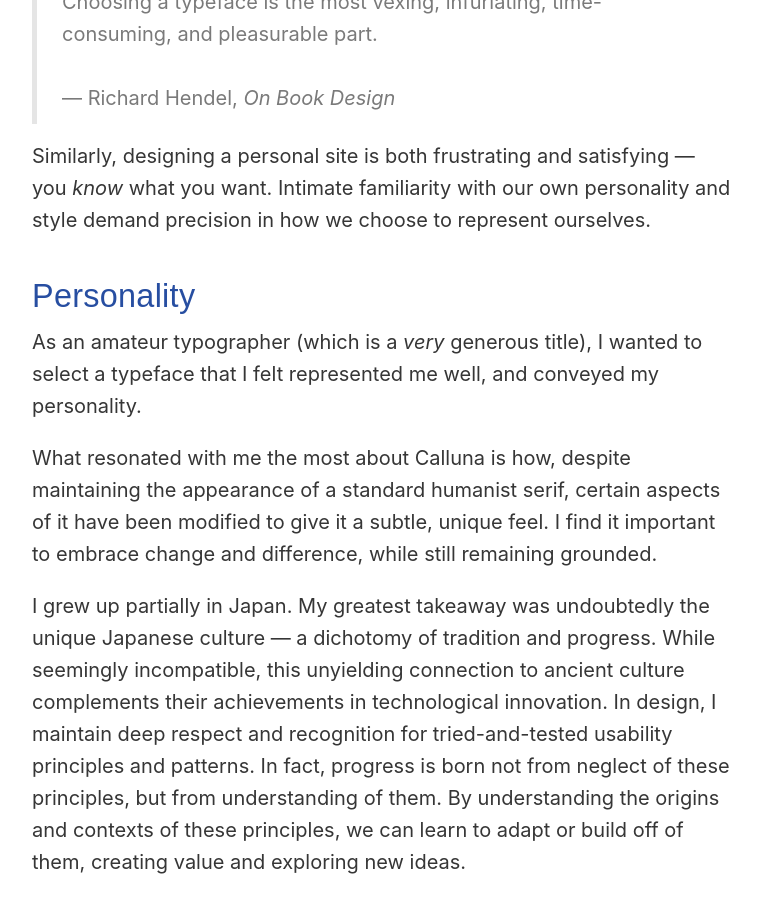
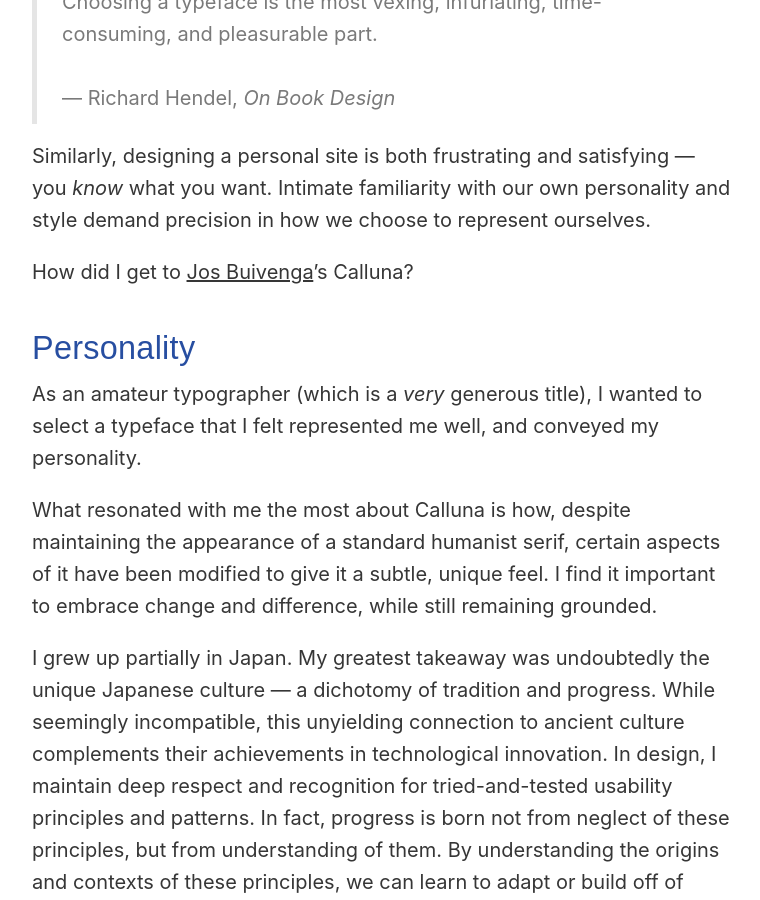
Before and after one commit to wilburc/wilburc.github.io, a Jekyll site: the page built from _posts/2016-2-24-calluna.md, in a window 1280 px wide and 900 px high, scrolled down 318 px. Shown: the whole window, without its empty margins (258-1018 px from the left). Built offline with Jekyll 4.4.1, drawn with Linux system fonts in a browser that asks for light colours.

Commit message:
should prob add that

```diff
--- a/_posts/2016-2-24-calluna.md
+++ b/_posts/2016-2-24-calluna.md
@@ -8,6 +8,7 @@ intro:  On the typography of wilburchen.com
 
 Similarly, designing a personal site is both frustrating and satisfying — you *know* what you want. Intimate familiarity with our own personality and style demand precision in how we choose to represent ourselves.
 
+How did I get to <a href='https://www.myfonts.com/person/Jos_Buivenga/'>Jos Buivenga</a>’s Calluna?
 
 ## Personality
 
```
Also changed, not shown: 12 other files.
